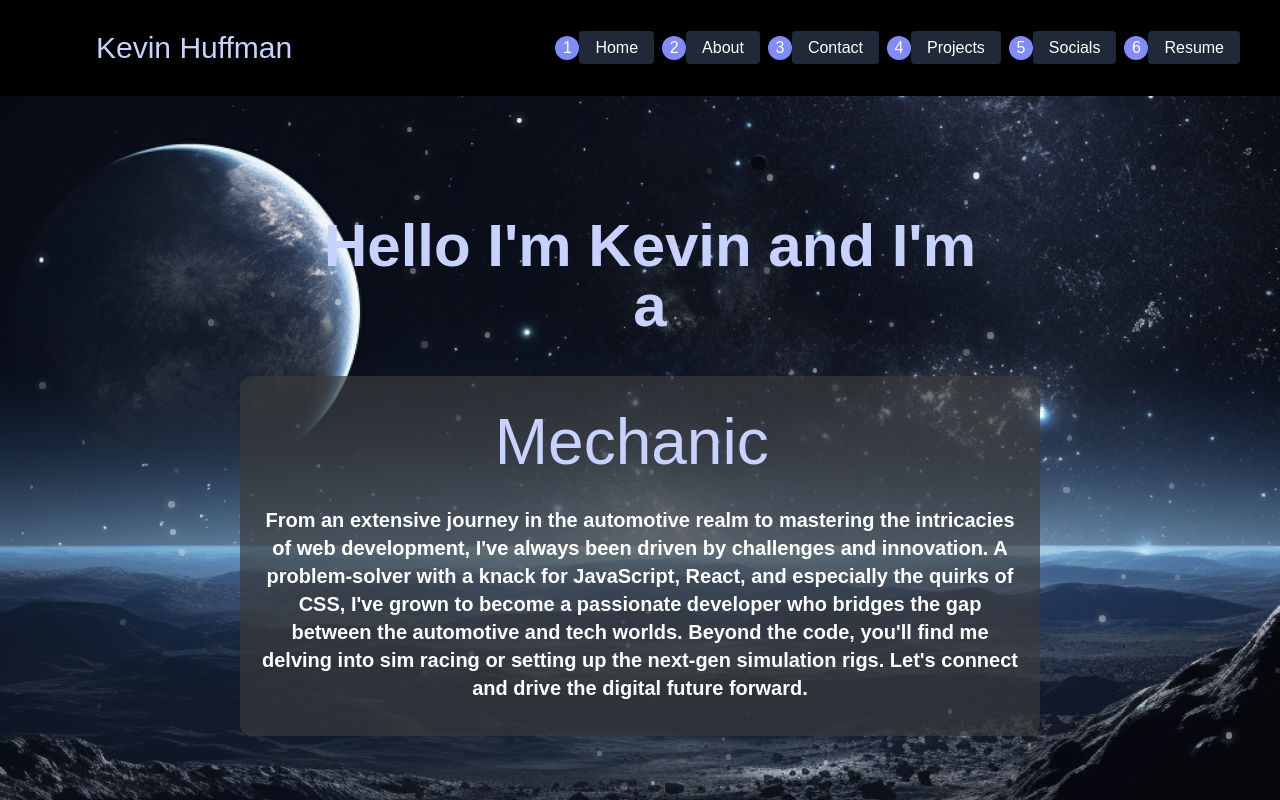
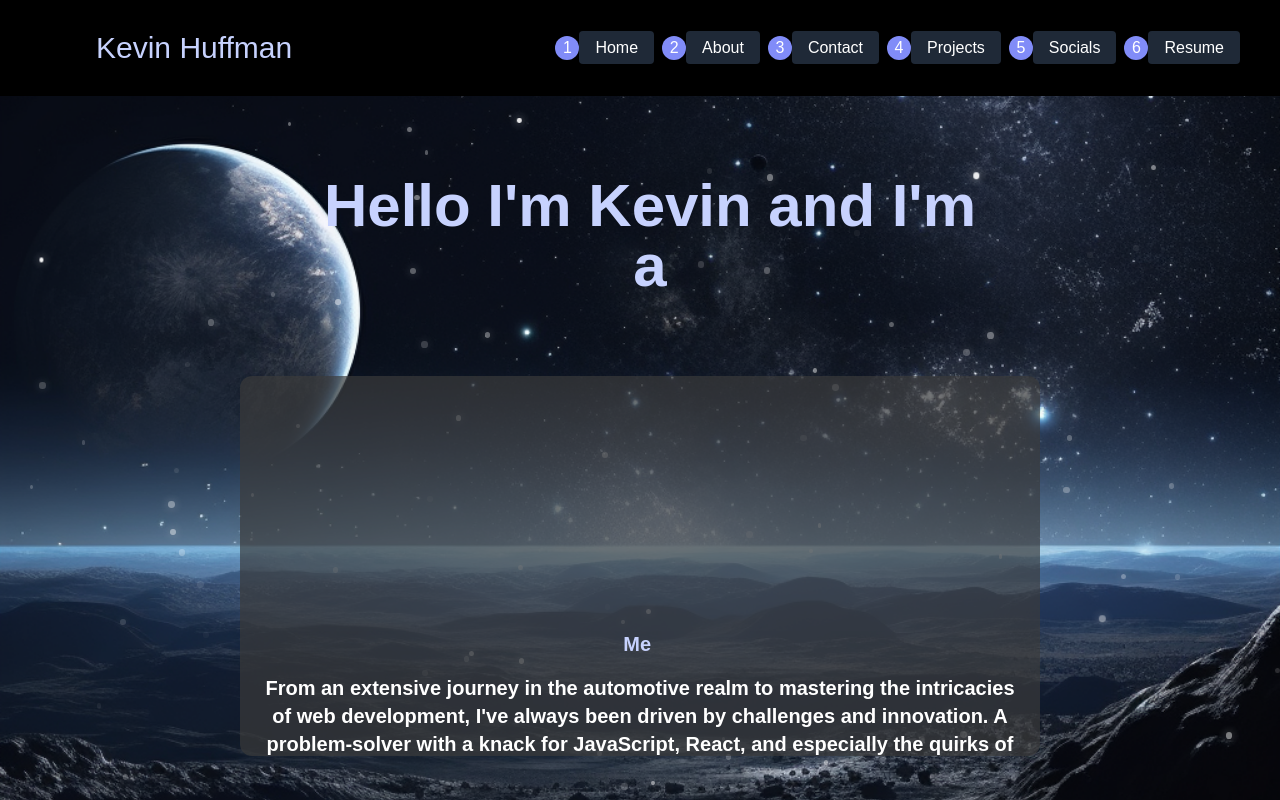
Before and after one commit to kevhuff/kev-huff, a React (Create React App) app: page / in a window 1280 px wide. Shown: the top 800 px of the page. Built offline with nearby package versions, Linux system fonts and the light colour scheme.

Commit message:
added more mobile styles

```diff
--- a/src/components/hero.js
+++ b/src/components/hero.js
@@ -3,12 +3,12 @@ import { TypeAnimation } from 'react-type-animation';
 
 const Hero = () => {
     return (
-        <div className='max-w-[800px] w-full h-screen mx-auto text-center flex flex-col justify-start items-center pt-20'>
-            <p className='font-bold p-10 ml-5 text-indigo-200 text-6xl'>
+        <div className='max-w-[800px] w-full h-screen mx-auto text-center flex flex-col justify-start items-center pt-10'>
+            <p className='font-bold p-10 ml-5 text-indigo-200 text-6xl xs:mb-10'>
               Hello I'm Kevin and I'm a
             </p>
 
-            <div className='text-indigo-200  bg-[#3b3b3bae] h-2/4 flex flex-col justify-center items-center rounded-xl'>
+            <div className='text-indigo-200  bg-[#3b3b3bae] h-2/4  overflow-x-hidden pt-60 sm:pt-0 flex flex-col justify-center rounded-xl'>
                 <TypeAnimation
                     sequence={[
                         'Software developer',
@@ -25,8 +25,11 @@ const Hero = () => {
                         1000,
                     ]}
                     wrapper="span"
-                    speed={30}
-                    style={{ fontSize: '4rem', display: 'inline-block' }}
+                    speed={10}
+                    style={{display: '-webkit-inline-block' }}
+                    // adjust font size for smaller screens
+                    className='text-4xl sm:text-xl sm:pt-96 xs:text-xs font-bold text-center text-indigo-200'
+
                     repeat={Infinity}
                 />
                 <p className='text-xl font-bold text-white m-4'> {/* Reduced mt-6 to mt-2 */}
--- a/src/components/navbar.jsx
+++ b/src/components/navbar.jsx
@@ -10,16 +10,16 @@ const NavBar = () => {
     };
 
     const closeNavAndNavigate = (route) => {
-        setNav(false); // close the side navigation
-        // if you are using react-router you might use history.push(route) here
+        setNav(false);
     };
 
     return (
         <div className='flex justify-between items-center h-24 w-screen mx-auto px-4 text-white bg-black z-50'>
-            {!nav && (
-                <>
+
             <h1 className='w-full text-indigo-200 text-left text-3xl pl-20'>Kevin Huffman</h1>
-                    <ul className='hidden md:flex space-x-4 pr-4'>
+
+            {/* Navigation list - hidden on small screens, displayed on large screens */}
+            <ul className='hidden lg:flex flex-row space-x-4 pr-4'>
                 {['Home', 'About', 'Contact', 'Projects', 'Socials', 'Resume'].map((text, idx) => (
                     <li key={text} className='group p-2'>
                         <div className='relative'>
@@ -29,12 +29,14 @@ const NavBar = () => {
                     </li>
                 ))}
             </ul>
-                </>
-            )}
+
+            {/* Hamburger icon - displayed on small screens, hidden on large screens */}
             <div onClick={handleNav} className="z-10 relative lg:hidden">
                 {!nav ? <HiMenuAlt3 size={30} /> : <HiMinus size={30} onClick={handleNav} />}
             </div>
-            <ul className={nav ? 'fixed right-0 top-0 w-[40%] h-fit border-black  bg-[#000300] transition-transform duration-700 ease-in-out' : 'fixed right-full top-0 w-[60%] h-full border-l border-gray-500 bg-[#000300] transition-transform duration-700 ease-in-out'}>
+
+            {/* Side navigation - displayed when hamburger is clicked */}
+            <ul className={nav ? 'fixed right-0 top-0 w-[40%] h-fit border-black bg-[#000300] transition-transform duration-700 ease-in-out' : 'fixed right-full top-0 w-[60%] h-full border-l border-gray-500 bg-[#000300] transition-transform duration-700 ease-in-out'}>
                 <h1 className='text-center text-3xl font-bold text-indigo-300 '>Kevin Huffman</h1>
                 {['Home', 'About', 'Contact', 'Projects', 'Socials', 'Resume'].map((text, idx) => (
                     <div className='relative p-4 border-b border-gray-500 hover:bg-indigo-300 transition-colors duration-300' onClick={() => closeNavAndNavigate(text.toLowerCase())}>
@@ -42,6 +44,7 @@ const NavBar = () => {
                     </div>
                 ))}
             </ul>
+
         </div>
     );
 };
--- a/tailwind.config.js
+++ b/tailwind.config.js
@@ -11,6 +11,10 @@ module.exports = {
   theme: {
     extend: {
       screens: {
+        'xs': '475px',
+        'sm': '640px',
+        'md': '768px',
+        'lg': '1024px',
         'xl': '1280px',
         '2xl': '1536px',
       },
```
Lines whose indentation alone changed are shown as unchanged.
